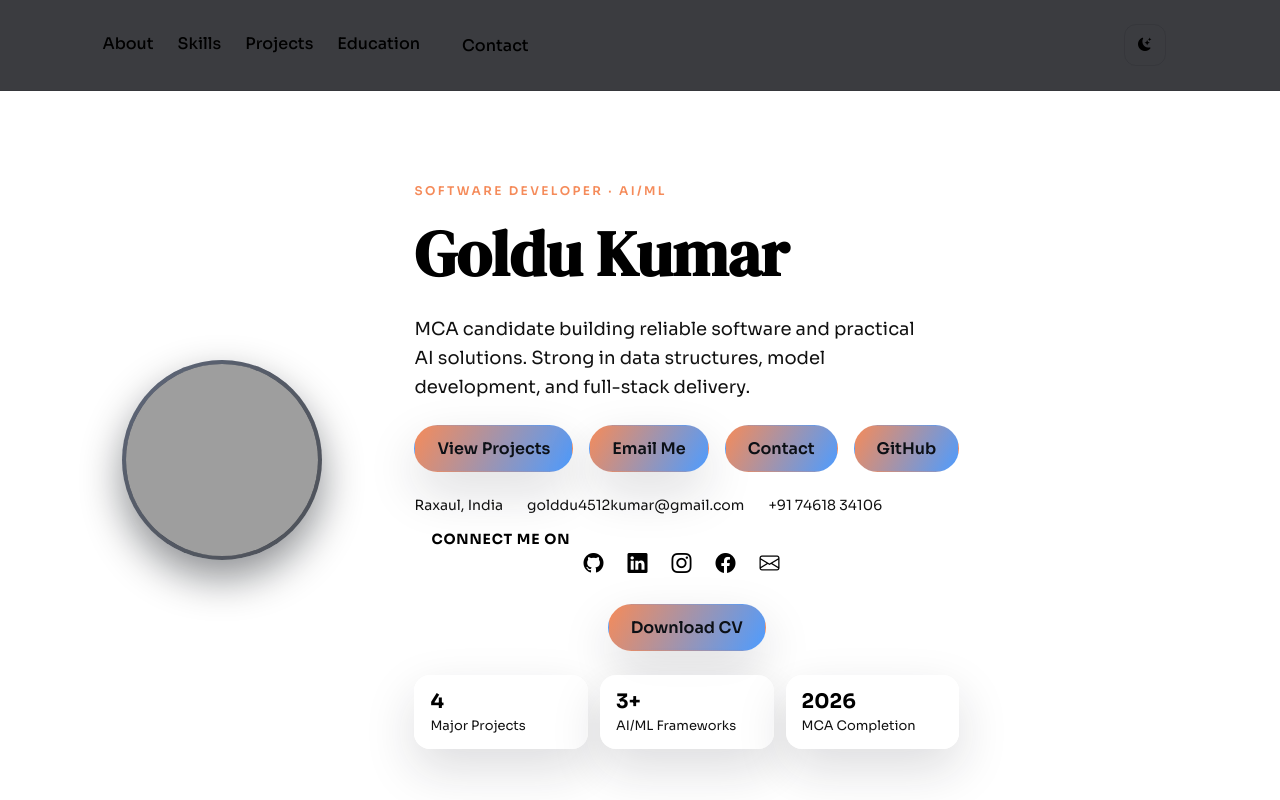
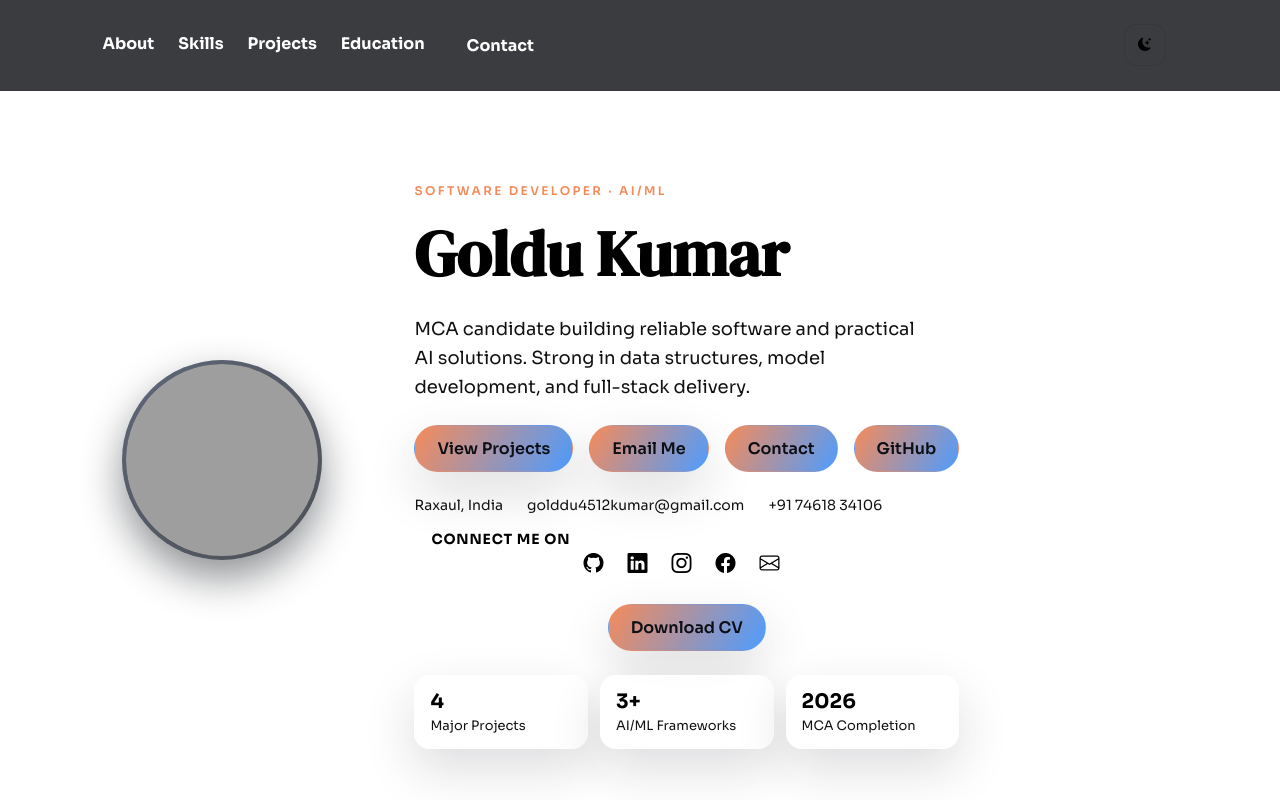
Before and after one commit to Goldukr/my_portfilio, a plain HTML site: page index.html in a window 1280 px wide. Both pictures are taken after a click on the button "Toggle theme". Shown: the top 800 px of the page. Drawn offline with nearby package versions, Linux system fonts and the light colour scheme; grey boxes are pictures that could not be loaded.

Commit message:
Updated portfolio design and fixed bugs

```diff
--- a/style.css
+++ b/style.css
@@ -130,6 +130,12 @@ a {
   color: var(--ink);
   padding: 10px 18px;
   border-radius: 999px;
+}
+
+body[data-theme="light"] .nav a,
+body[data-theme="light"] .nav .cta {
+  color: #ffffff;
+  font-weight: 700;
 }
 
 .menu-toggle {
```
